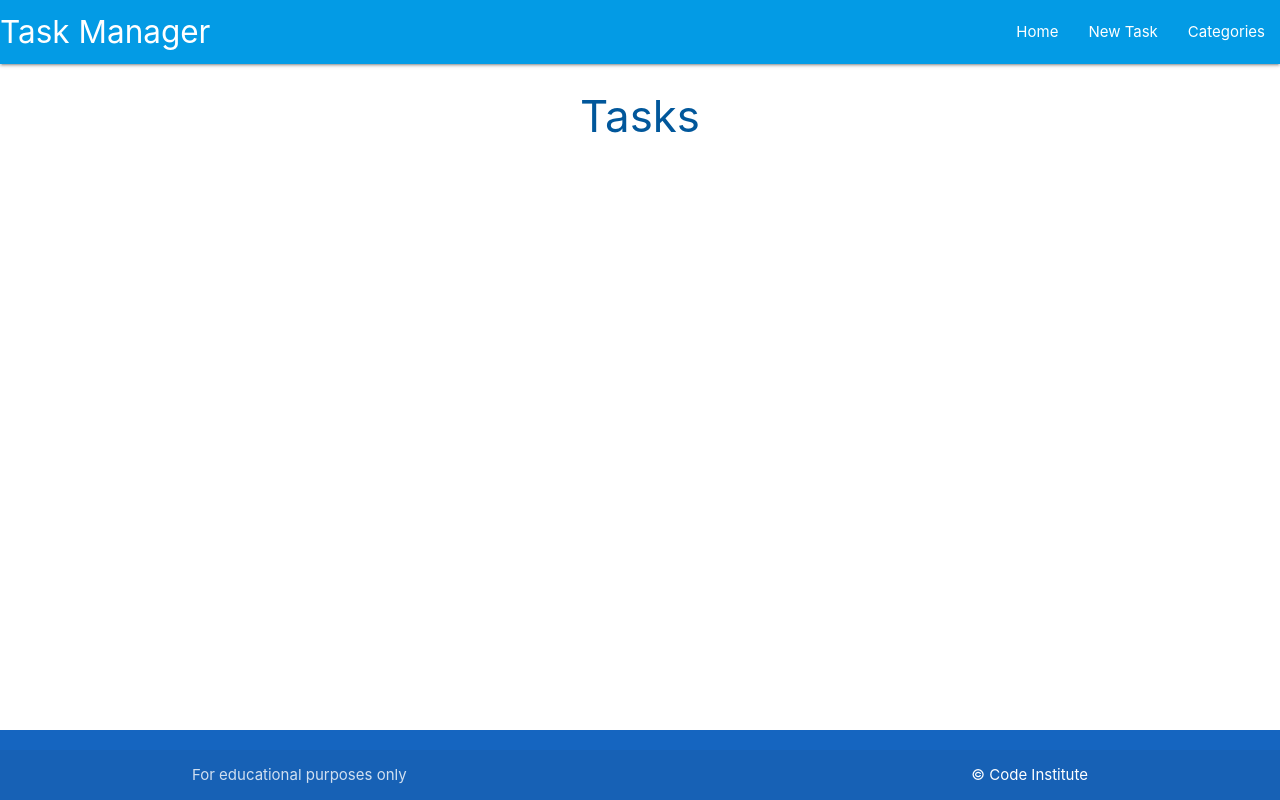
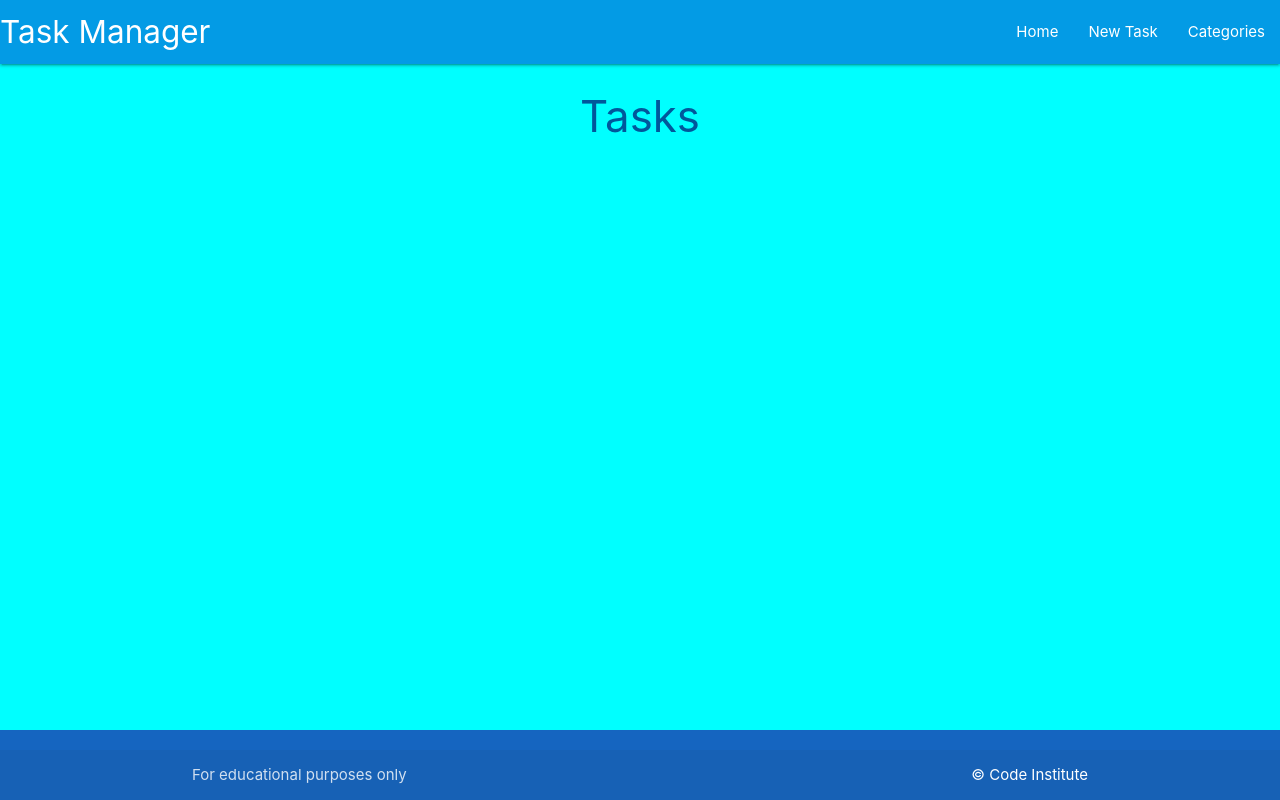
Before and after one commit to Arminas19/Task_Manager, a Flask app: page / in a window 1280 px wide. Run offline with Flask 2, Linux system fonts and the light colour scheme.

Commit message:
fix static folder bug

```diff
--- a/static/css/style.css
+++ b/static/css/style.css
@@ -2,6 +2,7 @@ body {
     display: flex;
     min-height: 100vh;
     flex-direction: column;
+    background-color: aqua;
   }
 
   main {
--- a/taskmanager/templates/base.html
+++ b/taskmanager/templates/base.html
@@ -5,9 +5,7 @@
     <meta charset="UTF-8">
     <meta http-equiv="X-UA-Compatible" content="IE=edge">
     <meta name="viewport" content="width=device-width, initial-scale=1.0">
-    <link rel="stylesheet" href="https://cdnjs.cloudflare.com/ajax/libs/font-awesome/5.15.3/css/all.min.css"
-        integrity="sha512-iBBXm8fW90+nuLcSKlbmrPcLa0OT92xO1BIsZ+ywDWZCvqsWgccV3gFoRBv0z+8dLJgyAHIhR35VZc2oM/gI1w=="
-        crossorigin="anonymous" referrerpolicy="no-referrer">
+    <link rel="stylesheet" href="https://cdnjs.cloudflare.com/ajax/libs/font-awesome/6.0.0-beta3/css/all.min.css" integrity="sha512-Fo3rlrZj/k7ujTnHg4CGR2D7kSs0v4LLanw2qksYuRlEzO+tcaEPQogQ0KaoGN26/zrn20ImR1DfuLWnOo7aBA==" crossorigin="anonymous" referrerpolicy="no-referrer" />
     <link rel="stylesheet" href="https://cdnjs.cloudflare.com/ajax/libs/materialize/1.0.0/css/materialize.min.css"
         type="text/css">
     <link rel="stylesheet" href="{{ url_for('static', filename='css/style.css') }}" type="text/css">
```
Also changed, not shown: static/js/script.js (renamed from static/css/js/script.js).
